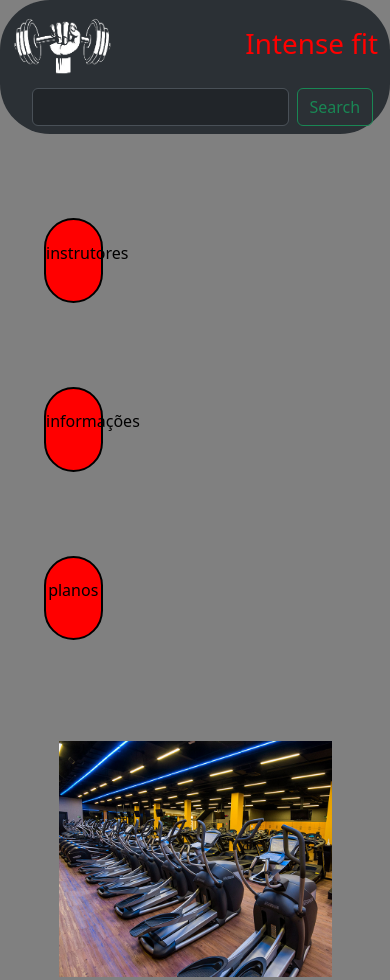
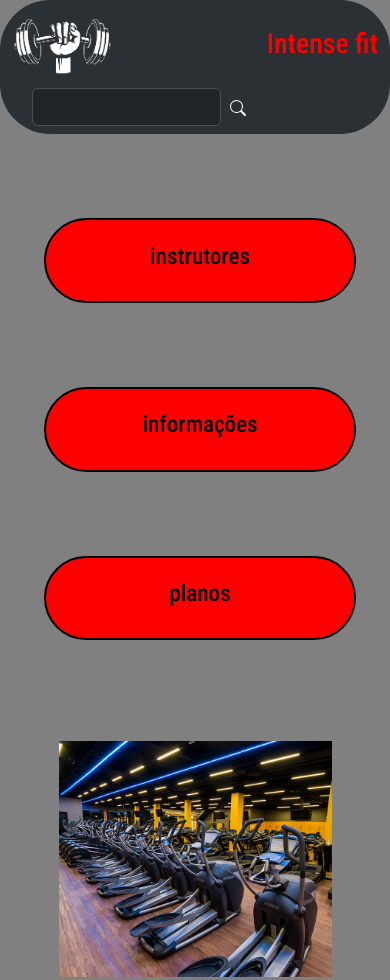
Before and after one commit to Jaotarzan/DevWeb, a plain HTML site: page index.html in a window 390 px wide. Shown: the top 980 px of the page. Drawn offline with nearby package versions, Linux system fonts and the light colour scheme.

Commit message:
acho q foi

```diff
--- a/index.html
+++ b/index.html
@@ -20,7 +20,11 @@
                 <h1>Intense fit</h1>
                 <form class="d-flex" role="search">
                     <input class="form-control me-2" type="search" aria-label="Search">
-                    <button class="btn btn-outline-success" type="submit">Search</button>
+                    <button class="pesquisar" type="submit"><svg xmlns="http://www.w3.org/2000/svg" width="16" height="16"
+                            fill="currentColor" class="bi bi-search" viewBox="0 0 16 16">
+                            <path
+                                d="M11.742 10.344a6.5 6.5 0 1 0-1.397 1.398h-.001c.03.04.062.078.098.115l3.85 3.85a1 1 0 0 0 1.415-1.414l-3.85-3.85a1.007 1.007 0 0 0-.115-.1zM12 6.5a5.5 5.5 0 1 1-11 0 5.5 5.5 0 0 1 11 0" />
+                        </svg></button>
                 </form>
             </div>
         </nav>
@@ -30,17 +34,17 @@
             <ul>
                 <li>
                     <button class="btns"><a href="">
-                            <p>instrutores</p>
+                            <h3>instrutores</h3>
                         </a></button>
                 </li>
                 <li>
                     <button class="btns"><a href="">
-                            <p>informações</p>
+                            <h3>informações</h3>
                         </a></button>
                 </li>
                 <li>
                     <button class="btns"><a href="">
-                            <p>planos</p>
+                            <h3>planos</h3>
                         </a></button>
                 </li>
             </ul>
@@ -72,6 +76,7 @@
     <footer>
         <div>
             <p>&copy todos os direitos reservados</p>
+            <P>CONTATOS: joaovssouza59@gmail.com & mariaholotin2007@gmail.com</P>
         </div>
     </footer>
 
--- a/style.css
+++ b/style.css
@@ -1,17 +1,38 @@
+/*imporatação das fontes*/
+@import url('https://fonts.googleapis.com/css2?family=Roboto+Condensed:ital,wght@0,100;0,200;0,300;0,400;0,500;0,600;0,700;0,800;0,900;1,100;1,200;1,300;1,400;1,500;1,600;1,700;1,800;1,900&display=swap');
+
+/*configurações padrões*/
 * {
     padding: 0;
     margin: 0;
+    font-family: 'Roboto Condensed', sans-serif;
 }
 
 body, section, header, main, footer {
     background-color: gray;
 }
 
+/*header e barra de psequisa*/
 nav {
     border-radius: 50px;
     color: red;
 }
 
+.pesquisar {
+    border: none;
+    background-color: rgba(255, 255, 255, 0);
+    border-radius: 40%;
+}
+
+.pesquisar > svg {
+    margin: 0.5vw;
+}
+
+.pesquisar:hover {
+    background-color: rgba(0, 0, 0, 0.308);
+}
+
+/*seção de botões e botões*/
 section {
     overflow-y: hidden;
 }
@@ -25,9 +46,14 @@ section {
     border: 2px solid black;
 }
 
+.btns > p {
+    font-size: x-lar;
+}
+
 ul > li {
     display: inline;
     text-decoration: none;
+    margin-right: 5VW;
 }
 
 button > a {
@@ -35,6 +61,7 @@ button > a {
     color: black;
 }
 
+/*conteudo principal*/
 main {
     text-align: center;
 }
@@ -47,7 +74,7 @@ main > img {
 
 article {
     color: white;
-    margin-top: 10vh;
+    margin-top: 5vh;
     max-width: 60vw;
     margin-left: 20vw;
     overflow-y: hidden;
@@ -61,6 +88,7 @@ article > h4 > strong {
     color: red;
 }
 
+/*rodapé*/
 footer {
     text-align: center;
     overflow-y: hidden;
@@ -74,15 +102,21 @@ footer > div {
     font-size: x-large;
 }
 
-@media (max-width: 565px) {
+/*responsividade para celulares e tablets*/
+@media (max-width: 950px) {
     form {
         margin-left: 5vw;
     }
     ul > li {
         display: flex;
         flex-direction: column;
+        margin-left: 0;
     }
     .btns {
-        width: 30cw;
+        width: 80vw;
+    }
+    footer > div {
+        font-size: larger;
+        height: 17vh;
     }
 }
```
